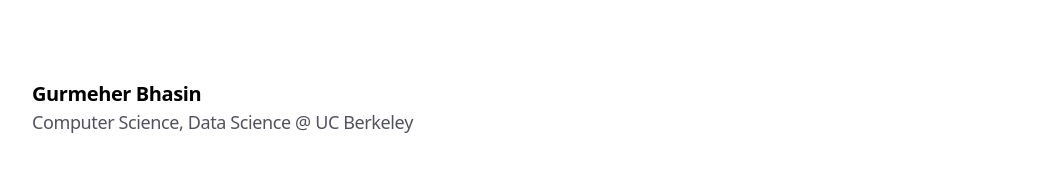
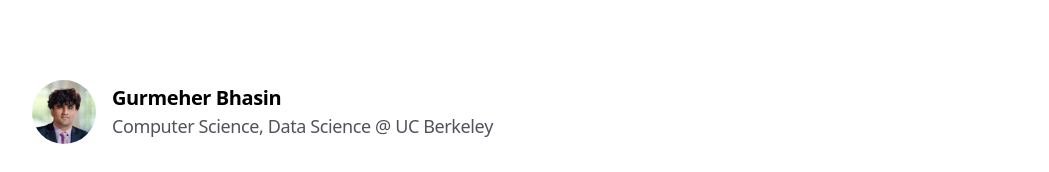
Before and after one commit to gurmeher/portfolio, a Next.js app: page / in a window 1280 px wide. Shown: the top 172 px of the page, without its empty margins (112-1161 px from the left). Built offline with nearby package versions, Linux system fonts and the light colour scheme.

Commit message:
feat: added pfp

```diff
--- a/app/header.tsx
+++ b/app/header.tsx
@@ -1,10 +1,21 @@
 'use client'
 import { TextEffect } from '@/components/ui/text-effect'
 import Link from 'next/link'
+import Image from 'next/image'
 
 export function Header() {
   return (
     <header className="mb-8 flex items-center justify-between">
+      <div className="flex items-center gap-4">
+        <div className="relative h-16 w-16 flex-shrink-0">
+          <Image
+            src="/profile-photo.jpeg"
+            alt="Gurmeher Bhasin"
+            width={64}
+            height={64}
+            className="rounded-full object-cover"
+          />
+        </div>
         <div>
           <Link href="/" className="text-xl font-semibold text-black dark:text-white">
             Gurmeher Bhasin
@@ -19,6 +30,7 @@
             Computer Science, Data Science @ UC Berkeley
           </TextEffect>
         </div>
+      </div>
     </header>
   )
 }
```
Also changed, not shown: public/profile-photo.jpeg (added), public/profile-photo.jpg (added). Lines whose indentation alone changed are shown as unchanged.
